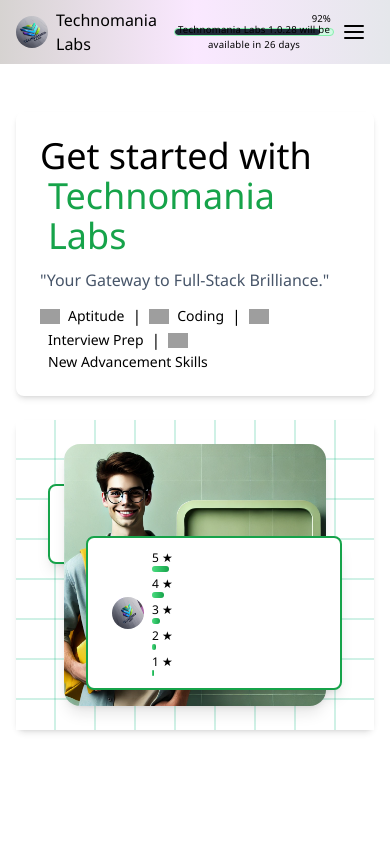
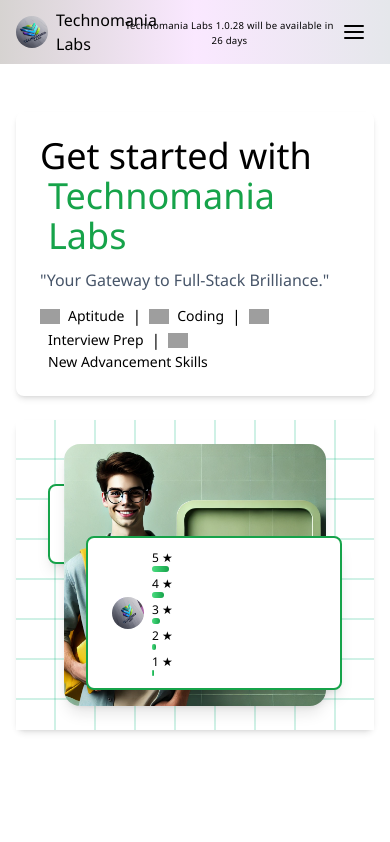
Before and after one commit to subhashish2803/Technomania.Labs, a React (Vite) app: page / in a window 390 px wide. Shown: the top 842 px of the page. Built offline with nearby package versions, Linux system fonts and the light colour scheme; grey boxes are pictures that could not be loaded.

Commit message:
Updated project files and improvements

```diff
--- a/src/components/Navbar.jsx
+++ b/src/components/Navbar.jsx
@@ -75,7 +75,7 @@
             Technomania Labs
           </span>
         </a>
-        <div className="flex justify-center items-center w-full max-w-40 sm:max-w-sm">
+        <div className="flex justify-center items-center w-full max-w-40 max-w-xs sm:max-w-sm">
       <a
         className="tooltip tooltip-accent relative flex flex-col w-full"
         href="https://github.com/saadeghi/daisyui/discussions/3246"
@@ -85,7 +85,7 @@
       >
         {/* Progress percentage label */}
         <div
-          className="text-[0.6rem] absolute font-sans text-white dark:text-black -top-4 -translate-x-1/2 rtl:translate-x-1/2"
+          className="text-[0.6rem] hidden sm:block absolute font-sans text-white dark:text-black -top-4 -translate-x-1/2 rtl:translate-x-1/2"
           style={{ insetInlineStart: "92%" }}
         >
           92%
@@ -93,7 +93,7 @@
 
         {/* Progress bar */}
         <progress
-          className="progress  w-full"
+          className="hidden sm:block progress w-full rounded-lg"
           max="100"
           value="92"
           style={{
```
